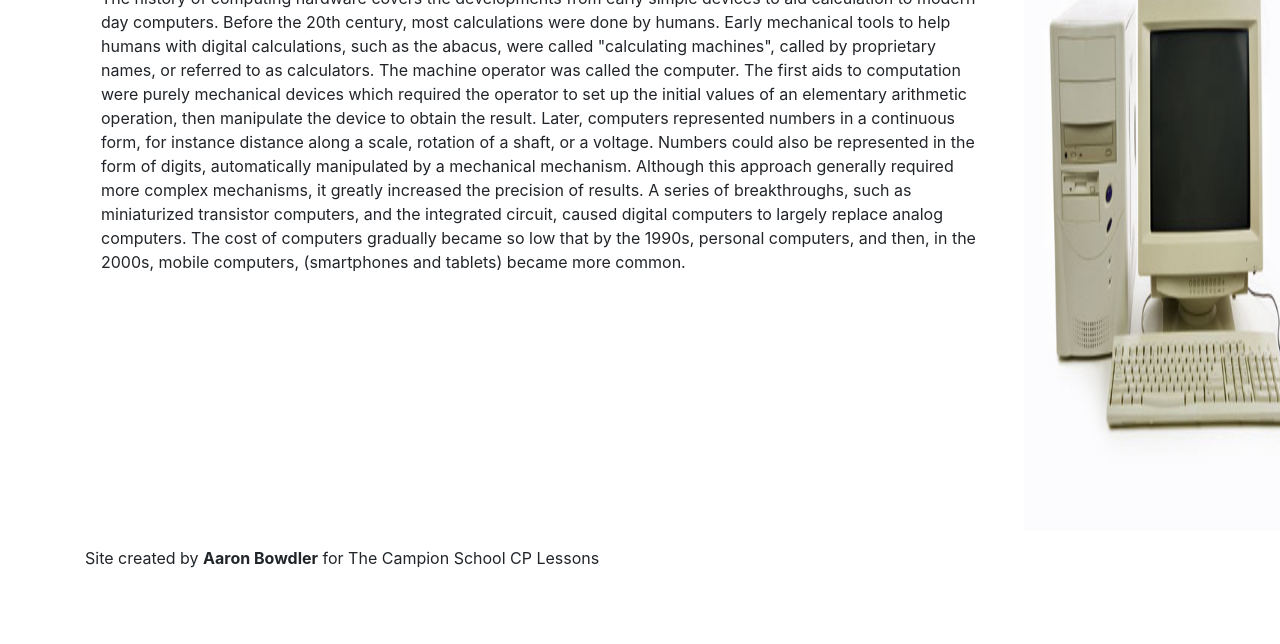
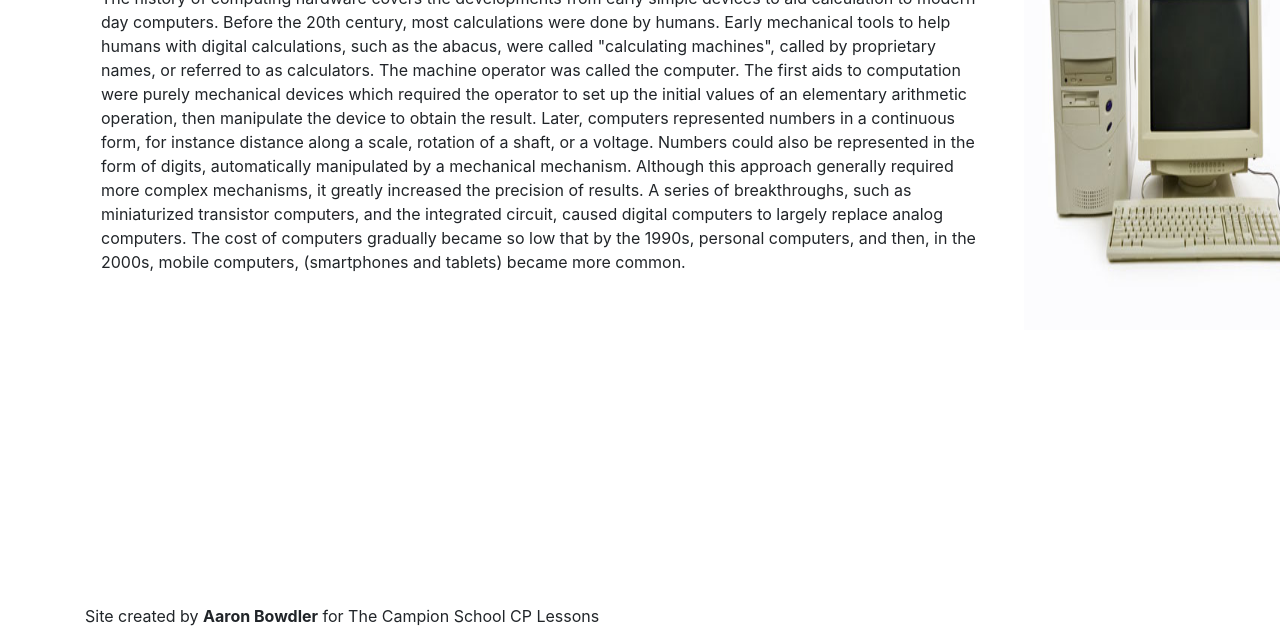
Before and after one commit to AaronBowdler/ComputerScienceApplication, a plain HTML site: page history.html in a window 1280 px wide. Shown: the part 156-800 px from the top of the page. Drawn offline with Linux system fonts and the light colour scheme.

Commit message:
fixed photo and moved footer to bottom

```diff
--- a/history.html
+++ b/history.html
@@ -48,7 +48,7 @@ The first aids to computation were purely mechanical devices which required the
 
 
 
-        <footer class="container">
+        <footer class="container fixed-bottom">
                 <p>Site created by <strong>Aaron Bowdler</strong> for The Campion School CP Lessons</p>
         </footer>
 </body>
@@ -58,7 +58,7 @@ The first aids to computation were purely mechanical devices which required the
         }
         .side-image {
                 width:300px;
-                height:600px;
+                height:400px;
         }
 </style>
 
```
Also changed, not shown: components.html (+2 -2 lines), components/cpu.html (+1 -1 lines), components/graphicscard.html (+1 -1 lines), components/harddrive.html (+1 -1 lines), components/motherboard.html (+2 -1 lines), components/peripherals.html (+1 -1 lines), components/ram.html (+1 -1 lines), index.html (+1 -1 lines), quiz.html (+2 -2 lines).
